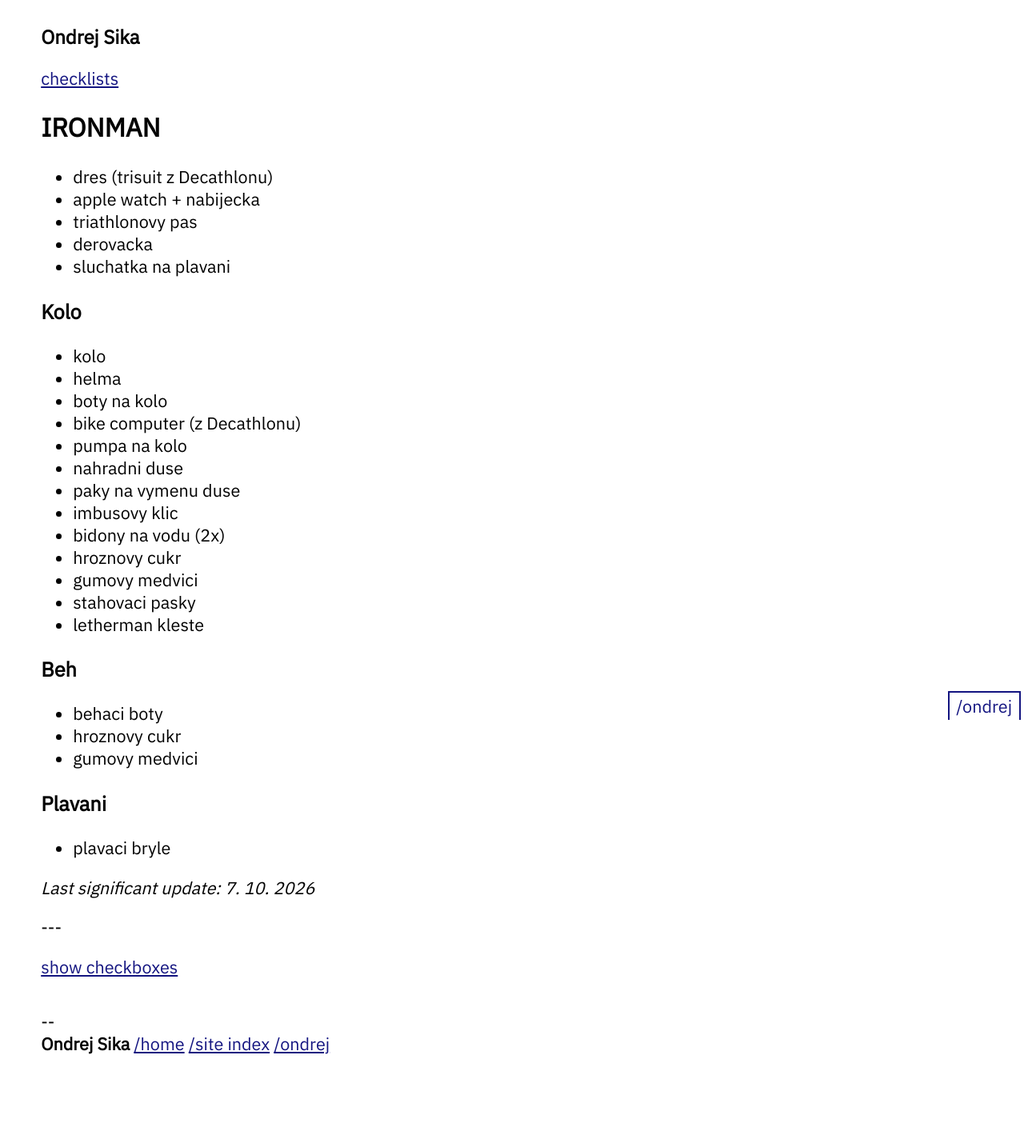
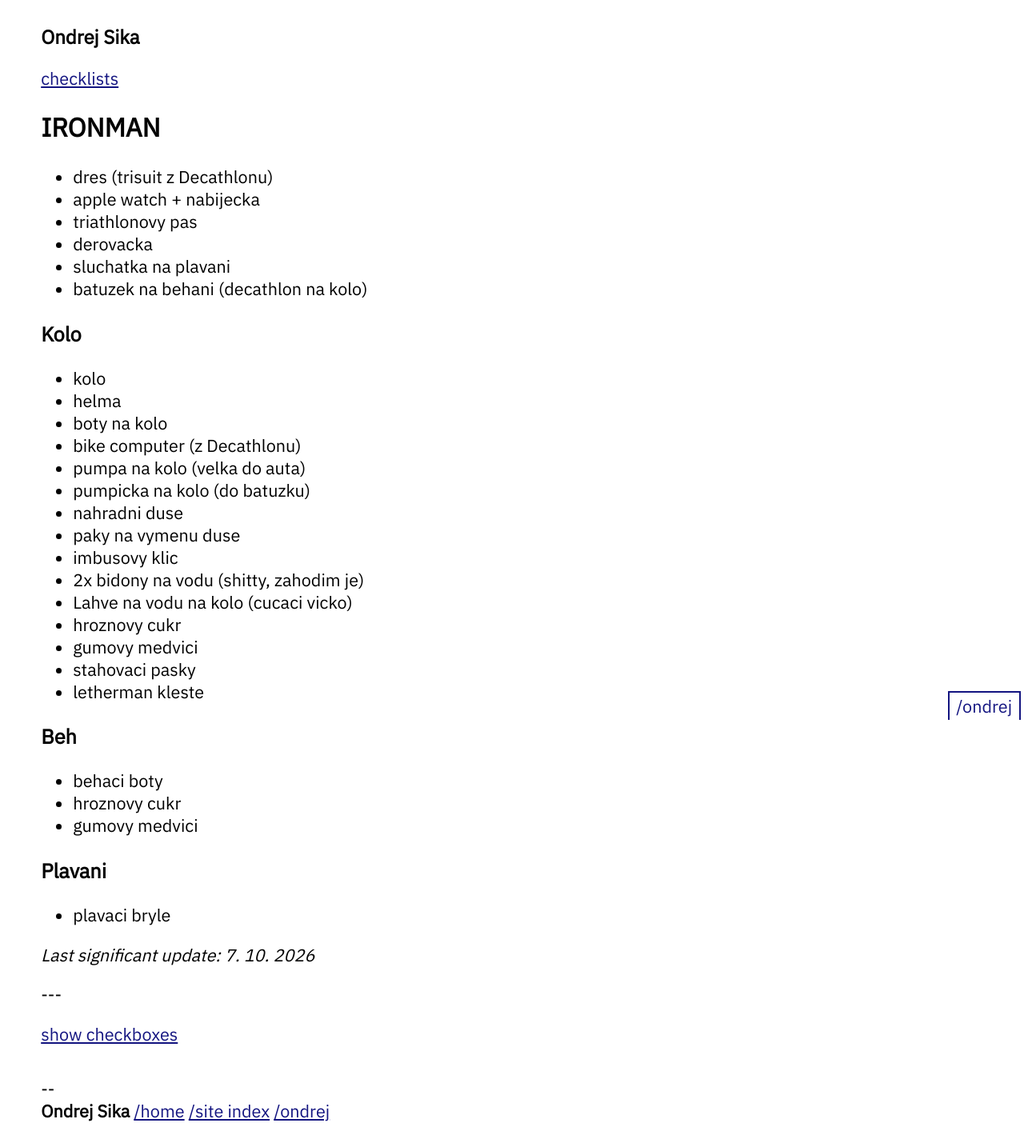
Before and after one commit to ondrejsika/ondrejsika.com, a Jekyll site: the page built from ondrej/checklists/ironman.md, in a window 1280 px wide. Shown: the whole page at 80% size. Built offline with Jekyll 4.4.1, drawn with Linux system fonts in a browser that asks for light colours; before the commit the page ends 1340 px from its top, so only the background shows below that.

Commit message:
feat(ondrej/checklists/ironman): Update before Versailles

```diff
--- a/ondrej/checklists/ironman.md
+++ b/ondrej/checklists/ironman.md
@@ -13,6 +13,7 @@
 - triathlonovy pas
 - derovacka
 - sluchatka na plavani
+- batuzek na behani (decathlon na kolo)
 
 ### Kolo
 
@@ -20,11 +21,13 @@
 - helma
 - boty na kolo
 - bike computer (z Decathlonu)
-- pumpa na kolo
+- pumpa na kolo (velka do auta)
+- pumpicka na kolo (do batuzku)
 - nahradni duse
 - paky na vymenu duse
 - imbusovy klic
-- bidony na vodu (2x)
+- 2x bidony na vodu (shitty, zahodim je)
+- Lahve na vodu na kolo (cucaci vicko)
 - hroznovy cukr
 - gumovy medvici
 - stahovaci pasky
```
